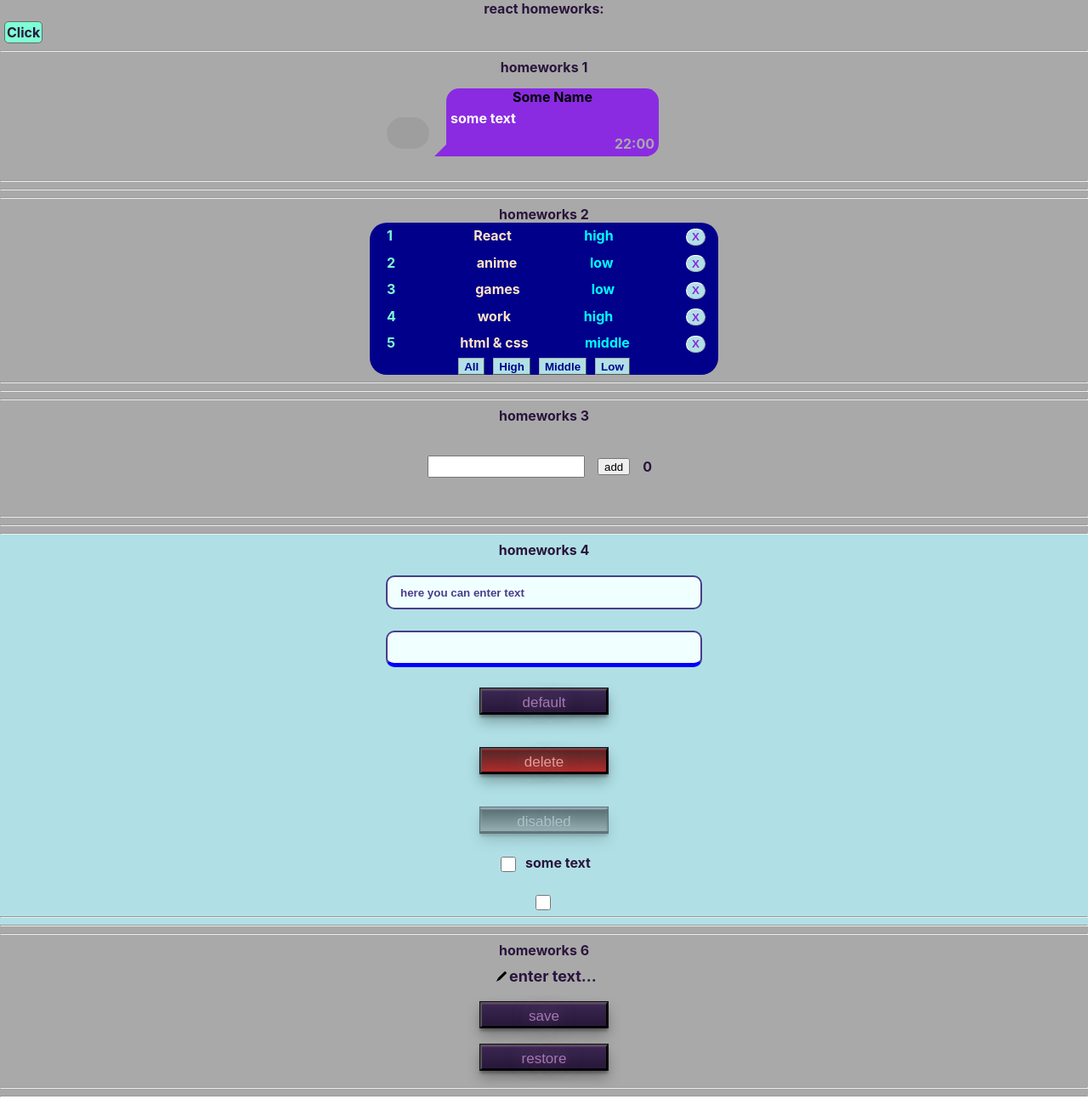
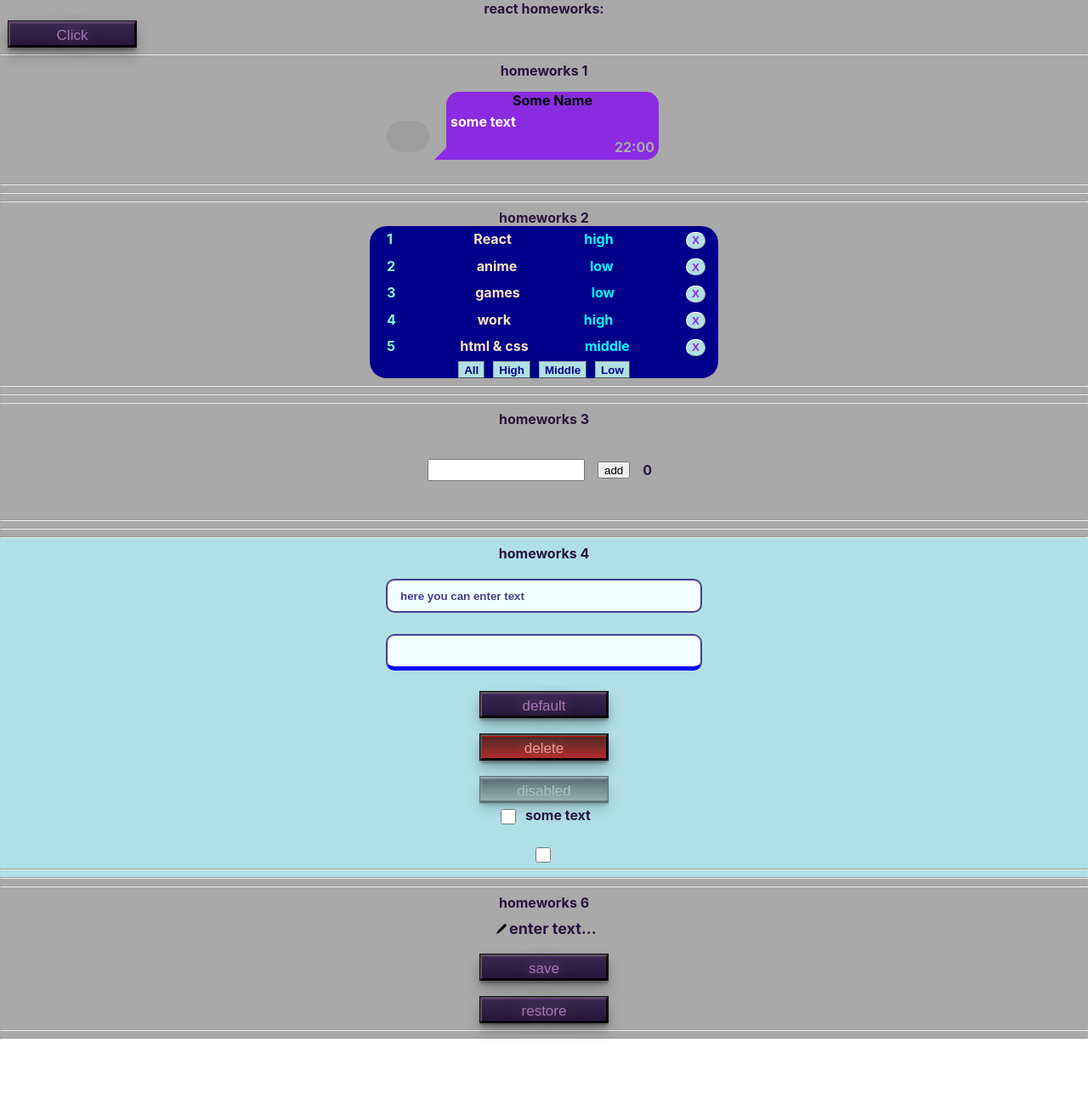
Before and after one commit to StepanAndrosov/IncubatorHomeWorks, a React (Create React App) app: page /#/pre-junior in a window 1280 px wide. Shown: the whole page at 85% size. After the commit the page ends 1231 px from the top, so only its background shows below. Built offline with nearby package versions, Linux system fonts and the light colour scheme; grey boxes are pictures that could not be loaded.

Commit message:
Homework 9: micro style refactor

```diff
--- a/src/p2-homeworks/h4/HW4.tsx
+++ b/src/p2-homeworks/h4/HW4.tsx
@@ -39,18 +39,19 @@ function HW4() {
 
                 {/*----------------------------------------------------*/}
 
-                <SuperButton>
+                <SuperButton style={{marginTop: '20px'}}>
                     default
                 </SuperButton>
 
                 <SuperButton
+                    style={{marginTop: '20px'}}
                     red // пропсу с булевым значением не обязательно указывать true
                     onClick={showAlert}
                 >
                     delete {/*// название кнопки попадёт в children*/}
                 </SuperButton>
 
-                <SuperButton disabled>
+                <SuperButton style={{marginTop: '20px'}} disabled>
                     disabled
                 </SuperButton>
 
--- a/src/p2-homeworks/h4/common/c2-SuperButton/SuperButton.module.css
+++ b/src/p2-homeworks/h4/common/c2-SuperButton/SuperButton.module.css
@@ -7,7 +7,6 @@
     text-align: center;
     line-height: 20px;
     display: block;
-    margin: 20px auto;
     font: normal 17px arial;
 }
 .default:not(.active) {
--- a/src/p2-homeworks/h5/Header.tsx
+++ b/src/p2-homeworks/h5/Header.tsx
@@ -2,6 +2,7 @@ import React, {useState} from 'react'
 import {NavLink} from "react-router-dom";
 import {PATH} from "./Routes";
 import style from "./Header.module.css"
+import SuperButton from "../h4/common/c2-SuperButton/SuperButton";
 
 function Header() {
 
@@ -13,7 +14,10 @@ function Header() {
 
     return (
         <div className={style.Header}>
-            <span onClick={switchLinks} className={style.spanClick}>Click</span>
+            <SuperButton
+                style={{alignItems: 'start' }}
+                onClick={switchLinks}
+            >Click</SuperButton>
             <div className={isActive}>
            <NavLink to={PATH.PRE_JUNIOR}>Pre-Junior</NavLink>
             <NavLink to={PATH.JUNIOR}>Junior</NavLink>
--- /dev/null
+++ b/src/p2-homeworks/h6/HW6.module.css
@@ -0,0 +1,5 @@
+.column {
+    display: flex;
+    flex-direction: column;
+    align-items: center;
+}
--- a/src/p2-homeworks/h6/HW6.tsx
+++ b/src/p2-homeworks/h6/HW6.tsx
@@ -2,6 +2,7 @@ import React, {useState} from 'react'
 import SuperEditableSpan from './common/c4-SuperEditableSpan/SuperEditableSpan'
 import SuperButton from '../h4/common/c2-SuperButton/SuperButton'
 import {restoreState, saveState} from './localStorage/localStorage'
+import s from './HW6.module.css'
 
 function HW6() {
     const [value, setValue] = useState<string>('')
@@ -10,7 +11,7 @@ function HW6() {
         saveState<string>('editable-span-value', value)
     }
     const restore = () => {
-        setValue(restoreState<string>('editable-span-value',  value))
+        setValue(restoreState<string>('editable-span-value', value))
     }
 
     return (
@@ -25,9 +26,10 @@ function HW6() {
                     spanProps={{children: value ? undefined : 'enter text...'}}
                 />
             </div>
-            <SuperButton onClick={save}>save</SuperButton>
-            <SuperButton onClick={restore}>restore</SuperButton>
-
+            <div className={s.column}>
+                <SuperButton style={{marginTop: '20px'}} onClick={save}>save</SuperButton>
+                <SuperButton style={{marginTop: '20px'}} onClick={restore}>restore</SuperButton>
+            </div>
             <hr/>
             {/*для личного творчества, могу проверить*/}
             {/*<AlternativeSuperEditableSpan/>*/}
--- /dev/null
+++ b/src/p2-homeworks/h8/HW8.module.css
@@ -0,0 +1,5 @@
+.column {
+    display: flex;
+    flex-direction: column;
+    align-items: center;
+}
--- a/src/p2-homeworks/h8/HW8.tsx
+++ b/src/p2-homeworks/h8/HW8.tsx
@@ -1,6 +1,7 @@
 import React, {useState} from 'react'
 import {CheckAC, homeWorkReducer, PersonType, SortAC} from './bll/homeWorkReducer'
 import SuperButton from '../h4/common/c2-SuperButton/SuperButton'
+import s from './HW8.module.css'
 
 // export type UserType =
 
@@ -28,17 +29,23 @@ function HW8() {
     const checkAge = () => setPeople(homeWorkReducer(initialPeople, CheckAC(18)))
 
     return (
-        <div>
+        <div >
             <hr/>
             homeworks 8
 
             {/*should work (должно работать)*/}
             {finalPeople}
-
-            <div><SuperButton onClick={sortUp}>sort up</SuperButton></div>
-            <div><SuperButton onClick={sortDown}>sort down</SuperButton></div>
-            <div><SuperButton onClick={checkAge}>check 18</SuperButton></div>
-
+            <div className={s.column}>
+                <div>
+                    <SuperButton style={{marginTop: '20px'}} onClick={sortUp}>sort up</SuperButton>
+                </div>
+                <div>
+                    <SuperButton style={{marginTop: '20px'}} onClick={sortDown}>sort down</SuperButton>
+                </div>
+                <div>
+                    <SuperButton style={{marginTop: '20px'}} onClick={checkAge}>check 18</SuperButton>
+                </div>
+            </div>
             <hr/>
             {/*для личного творчества, могу проверить*/}
             {/*<AlternativePeople/>*/}
--- a/src/p2-homeworks/h9/Clock.tsx
+++ b/src/p2-homeworks/h9/Clock.tsx
@@ -53,8 +53,8 @@ function Clock() {
                 </span>
             )}
 
-            <SuperButton onClick={start}>start</SuperButton>
-            <SuperButton onClick={stop}>stop</SuperButton>
+            <SuperButton style={{marginTop: '20px'}} onClick={start}>start</SuperButton>
+            <SuperButton style={{marginTop: '20px'}} onClick={stop}>stop</SuperButton>
 
         </div>
     )
--- /dev/null
+++ b/src/p2-homeworks/h9/HW9.module.css
@@ -0,0 +1,5 @@
+.column {
+    display: flex;
+    flex-direction: column;
+    align-items: center;
+}
--- a/src/p2-homeworks/h9/HW9.tsx
+++ b/src/p2-homeworks/h9/HW9.tsx
@@ -1,5 +1,6 @@
 import React from 'react'
 import Clock from './Clock'
+import s from './HW9.module.css'
 
 function HW9() {
     return (
@@ -8,7 +9,9 @@ function HW9() {
             homeworks 9
 
             {/*should work (должно работать)*/}
-            <Clock/>
+            <div className={s.column}>
+                <Clock/>
+            </div>
 
             <hr/>
             {/*для личного творчества, могу проверить*/}
```
Also changed, not shown: src/p2-homeworks/h4/HW4.module.css (line endings or trailing spaces), src/p2-homeworks/h5/Header.module.css (line endings or trailing spaces).
